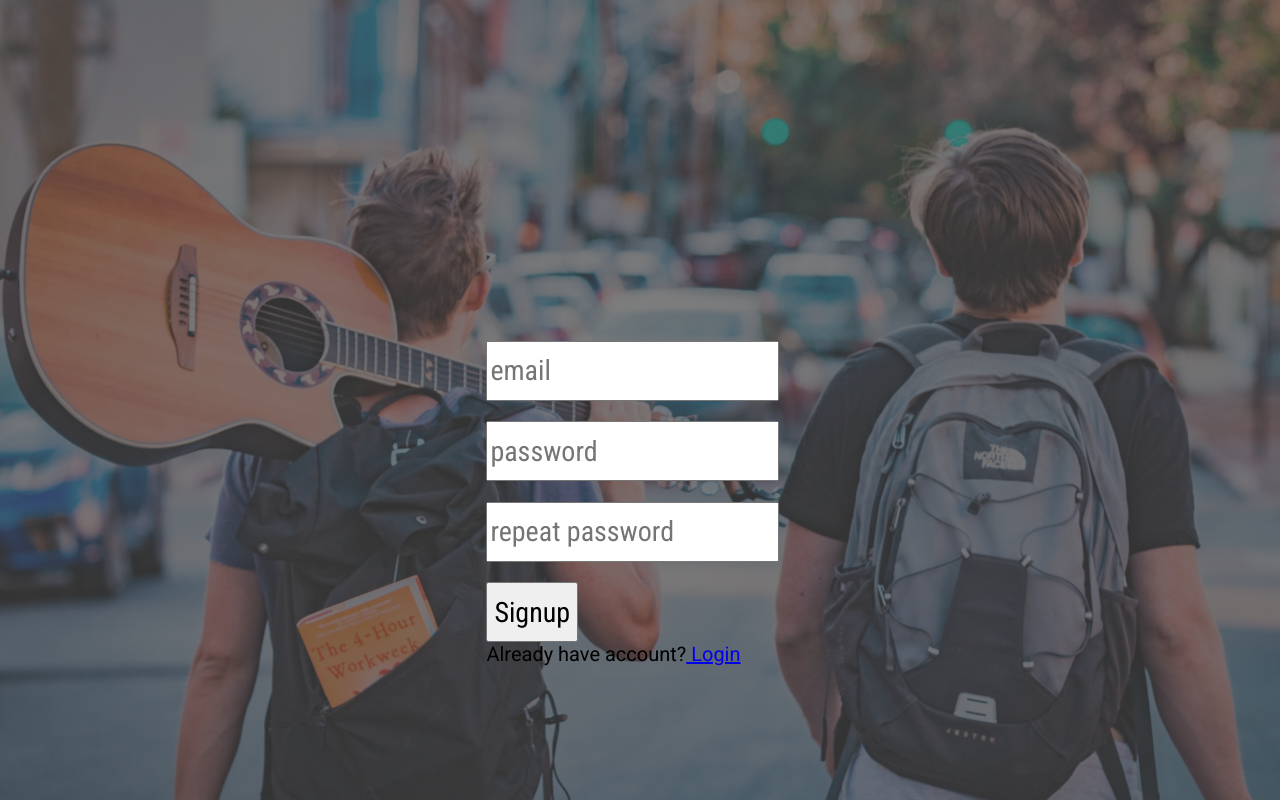
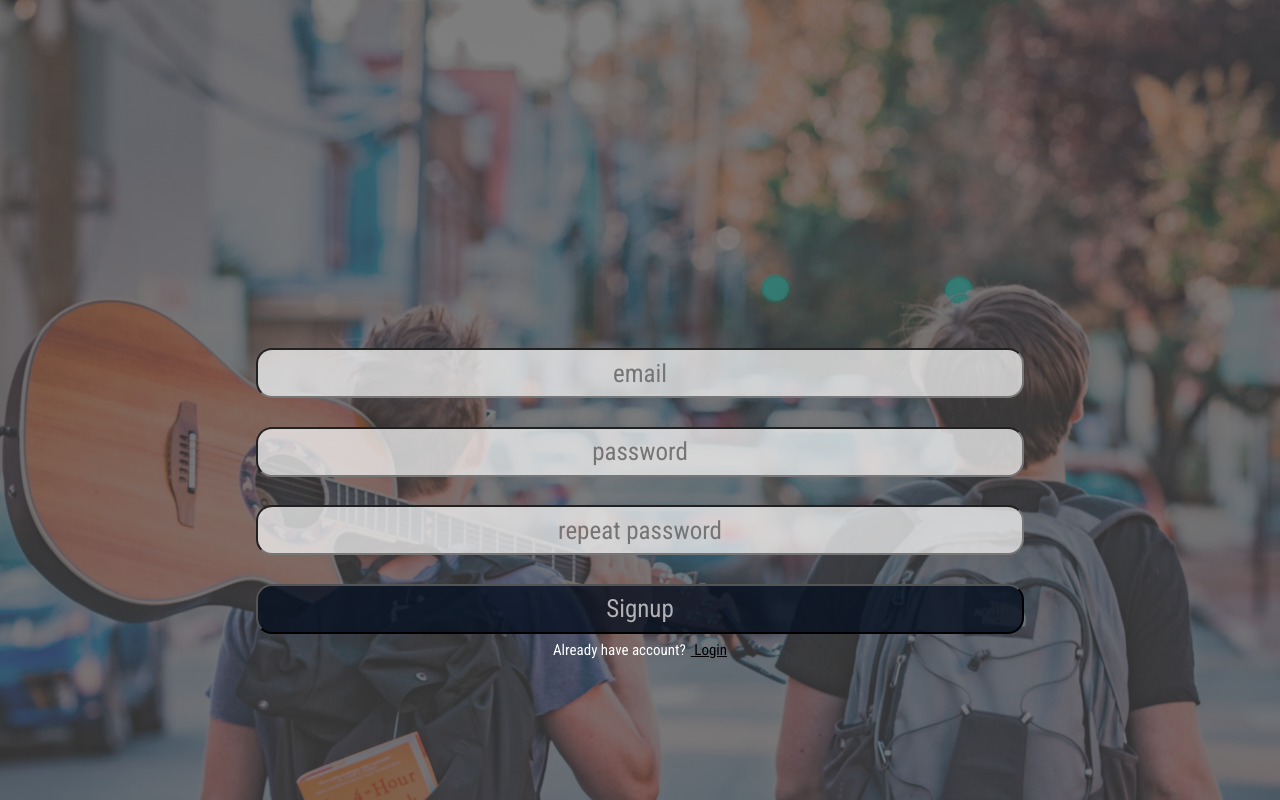
Before and after one commit to JanGimenezLayola/Final-Project-Frontend, a React (Create React App) app: page /signup in a window 1280 px wide. Built offline with nearby package versions, Linux system fonts and the light colour scheme; no server answers.

Commit message:
fix signup style

```diff
--- a/src/pages/Signup.js
+++ b/src/pages/Signup.js
@@ -41,21 +41,21 @@ class Signup extends Component {
     return (
       <section className="main-splash">
         <Form autoComplete="off">
-          <section>
+          <section className='form-sections'>
             <Field type='email' name='email' placeholder='email' />
             {this.props.touched.email && this.props.errors.email && <p className='form-error'>{this.props.errors.email}</p>}
           </section>
-          <section>
+          <section className='form-sections'>
             <Field type='password'name='password' placeholder='password' />
             {this.props.touched.password && this.props.errors.password && <p className='form-error'>{this.props.errors.password}</p>}
           </section>
-          <section>
+          <section className='form-sections'>
             <Field type='password' name='passwordRepeat' placeholder='repeat password' />
             {/* {this.props.touched.passwordRepeat && this.props.errors.passwordRepeat && <p>{this.props.errors.passwordRepeat}</p>} */}
             {this.props.touched.passwordRepeat && this.props.errors.passwordRepeat && <p className='form-error'>{this.props.errors.passwordRepeat}</p>}
             {this.props.errors.passwordMatch && <p>{this.props.errors.passwordMatch}</p>}
           </section>
-          <section>
+          <section className='form-sections'>
             <button className='submit-button' type='submit'>Signup</button>
             <p>Already have account?
               <Link to={'/'}> Login</Link>
--- a/src/styles/components/_forms.scss
+++ b/src/styles/components/_forms.scss
@@ -98,13 +98,12 @@ $desktop: 1200px;
     color: rgb(0, 0, 0);
   }
   @media screen and (min-width: $tablet) {
-    background-position-y: 70%;
     form {
       margin-top: 50vh;
       height: 30vh;
       section {
         margin: 0 30vw;
-        input, .submit-button {
+        input, button {
         height: 60px;
         margin: 7px 0 0 0;
         font-size: 35px;
@@ -124,13 +123,12 @@ $desktop: 1200px;
     }
   }
   @media screen and (min-width: $desktop) {
-    background-position-y: 70%;
     form {
       margin-top: 40vh;
       height: 45vh;
       section {
         margin: 0 38vw;
-        input, .submit-button {
+        input, button {
           height: 60px;
           margin: 7px 0 0 0;
           font-size: 28px;
```
